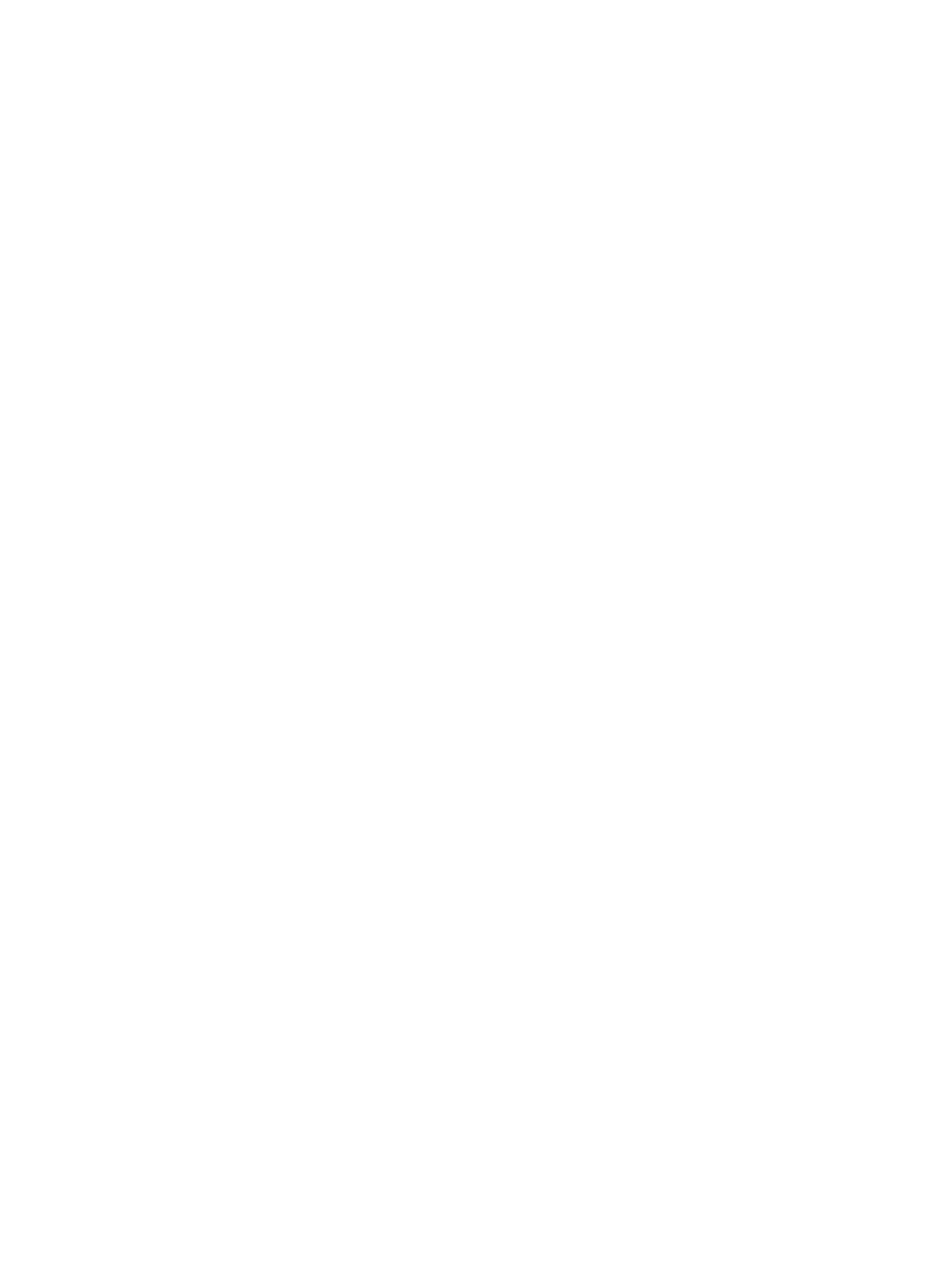
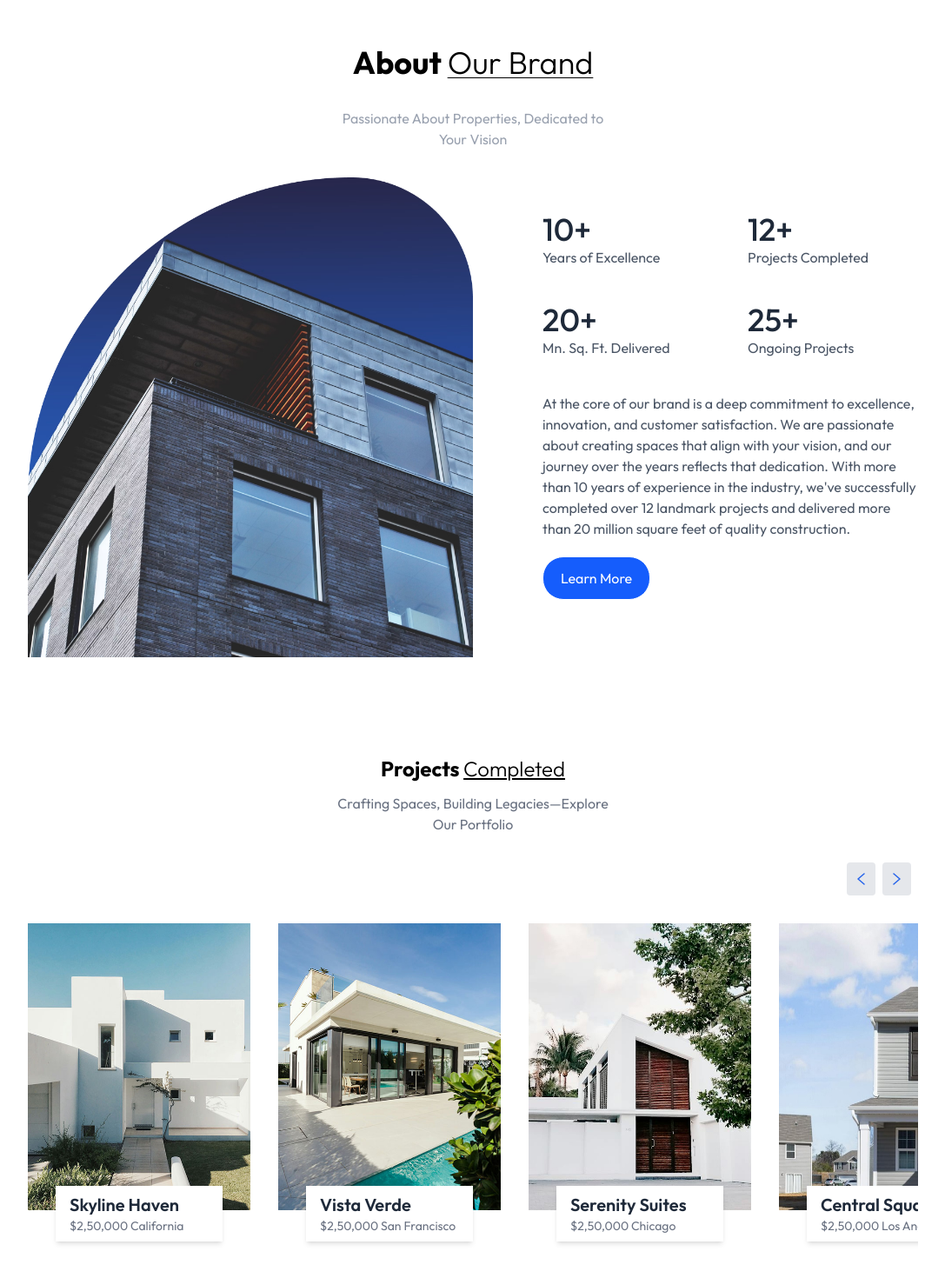
Before and after one commit to Avin-Arunkumar/DreamPlace, a React (Vite) app: page / in a window 1280 px wide. Shown: the part 820-2290 px from the top of the page at 87% size, without its empty margins (96-1183 px from the left). Before the commit the page ends 816 px from the top, so only its background shows below. Built offline with nearby package versions, Linux system fonts and the light colour scheme.

Commit message:
Intial commit

```diff
--- a/src/App.jsx
+++ b/src/App.jsx
@@ -1,10 +1,14 @@
 import React from "react";
 import Header from "./components/Header";
+import About from "./components/About";
+import Projects from "./components/Projects";
 
 const App = () => {
   return (
     <div className="w-full overflow-hidden">
       <Header />
+      <About />
+      <Projects />
     </div>
   );
 };
--- /dev/null
+++ b/src/components/About.jsx
@@ -0,0 +1,64 @@
+import React from "react";
+import { assets } from "../assets/assets";
+
+const About = () => {
+  return (
+    <div>
+      <div
+        className="flex flex-col items-center justify-center container mx-auto p-14 md:px-20 lg:px-32 w-full overflow-hidden "
+        id="About"
+      >
+        <h1 className="text-2xl sm:text-4xl font-bold mb-8">
+          About{" "}
+          <span className=" underline underline-offset-4 decoration-1 under font-light">
+            Our Brand
+          </span>
+        </h1>
+        <p className=" text-gray-400 max-w-80 text-center mb-8">
+          Passionate About Properties, Dedicated to Your Vision
+        </p>
+        <div className="flex flex-col md:flex-row items-center md:items-start md:gap-20">
+          <img
+            src={assets.brand_img}
+            alt="brand-img"
+            className="w-full sm:1/2 max-w-lg"
+          />
+          <div className="flex flex-col items-center md:items-start mt-10 text-gray-600">
+            <div className="grid grid-cols-2 gap-6 md:gap-10 w-full 2xl:pr-28">
+              <div>
+                <p className="text-4xl font-medium text-gray-800">10+</p>
+                <p>Years of Excellence</p>
+              </div>
+              <div>
+                <p className="text-4xl font-medium text-gray-800">12+</p>
+                <p>Projects Completed</p>
+              </div>
+              <div>
+                <p className="text-4xl font-medium text-gray-800">20+</p>
+                <p>Mn. Sq. Ft. Delivered</p>
+              </div>
+              <div>
+                <p className="text-4xl font-medium text-gray-800">25+</p>
+                <p>Ongoing Projects</p>
+              </div>
+            </div>
+            <p className="mt-10">
+              At the core of our brand is a deep commitment to excellence,
+              innovation, and customer satisfaction. We are passionate about
+              creating spaces that align with your vision, and our journey over
+              the years reflects that dedication. With more than 10 years of
+              experience in the industry, we've successfully completed over 12
+              landmark projects and delivered more than 20 million square feet
+              of quality construction.
+            </p>
+            <button className="border px-5 py-3 mt-5 bg-blue-600 rounded-3xl text-white">
+              Learn More
+            </button>
+          </div>
+        </div>
+      </div>
+    </div>
+  );
+};
+
+export default About;
--- a/src/components/Header.jsx
+++ b/src/components/Header.jsx
@@ -25,7 +25,7 @@
           </a>
           <a
             href="Contact"
-            className="border bg-blue-400 px-8 py-3 rounded-3xl"
+            className=" border bg-blue-400 px-8 py-3 rounded-3xl "
           >
             Contact us
           </a>
--- a/src/components/Navbar.jsx
+++ b/src/components/Navbar.jsx
@@ -19,13 +19,16 @@
             <a href="#Header" className="cursor-pointer hover:text-gray-400">
               Home
             </a>
-            <a href="#Header" className="cursor-pointer hover:text-gray-400">
+            <a href="#About" className="cursor-pointer hover:text-gray-400">
               About
             </a>
-            <a href="#Header" className="cursor-pointer hover:text-gray-400">
+            <a href="#Projects" className="cursor-pointer hover:text-gray-400">
               Projects
             </a>
-            <a href="#Header" className="cursor-pointer hover:text-gray-400">
+            <a
+              href="#Testimonials"
+              className="cursor-pointer hover:text-gray-400"
+            >
               Testimonials
             </a>
           </ul>
--- /dev/null
+++ b/src/components/Projects.jsx
@@ -0,0 +1,64 @@
+import React from "react";
+import { assets, projectsData } from "../assets/assets";
+
+const Projects = () => {
+  return (
+    <div>
+      <div
+        className="flex flex-col items-center justify-center container mx-auto p-14 md:px-20 lg:px-32 w-full overflow-hidden "
+        id="Project"
+      >
+        <h1 className="text-2xl font-bold mb-3">
+          Projects <span className="font-light underline">Completed</span>
+        </h1>
+        <p className="text-gray-500  max-w-80 text-center mb-8">
+          Crafting Spaces, Building Legacies—Explore Our Portfolio
+        </p>
+        {/* slider Button */}
+        <div className="flex justify-end items-center mb-8 w-full">
+          <button
+            className="p-3 bg-gray-200 rounded mr-2"
+            aria-label="Previous Project"
+          >
+            <img src={assets.left_arrow} alt="left-arrow" />
+          </button>
+          <button
+            className="p-3 bg-gray-200 rounded mr-2"
+            aria-label="Next Project"
+          >
+            <img src={assets.right_arrow} alt="right-arrow" />
+          </button>
+        </div>
+        {/* Project slider container */}
+        <div className="overflow-hidden">
+          <div className="flex gap-8 transition-transform duration-500 ease-in-out">
+            {projectsData.map((project, index) => (
+              <div
+                key={index}
+                className="relative flex-shrink-0 w-full sm:w-1/4"
+              >
+                <img
+                  src={project.image}
+                  alt={project.title}
+                  className="w-full h-auto mb-14"
+                />
+                <div className="absolute left-0 right-0 bottom-5 flex justify-center ">
+                  <div className="inline-block bg-white w-3/4 px-4 py-2 shadow-md">
+                    <h2 className="text-xl font-semibold text-gray-800">
+                      {project.title}
+                    </h2>
+                    <p className="text-gray-500 text-sm">
+                      {project.price} <span> </span> {project.location}
+                    </p>
+                  </div>
+                </div>
+              </div>
+            ))}
+          </div>
+        </div>
+      </div>
+    </div>
+  );
+};
+
+export default Projects;
```
